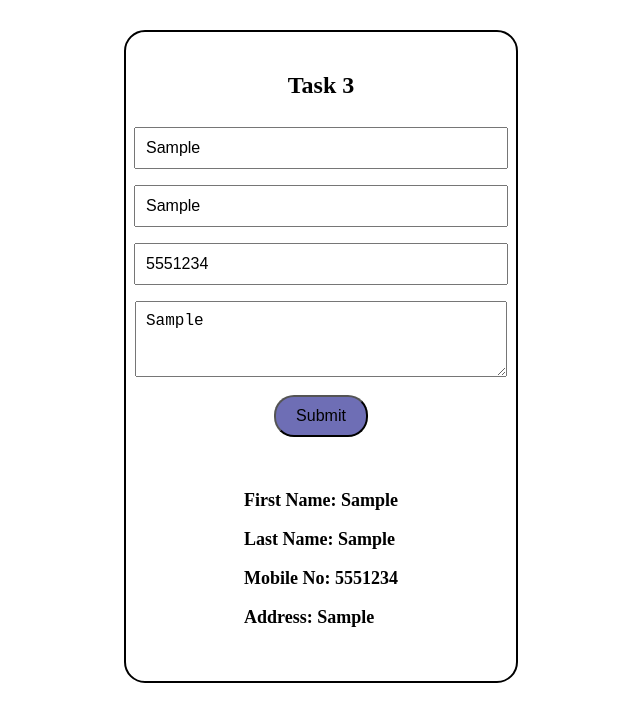
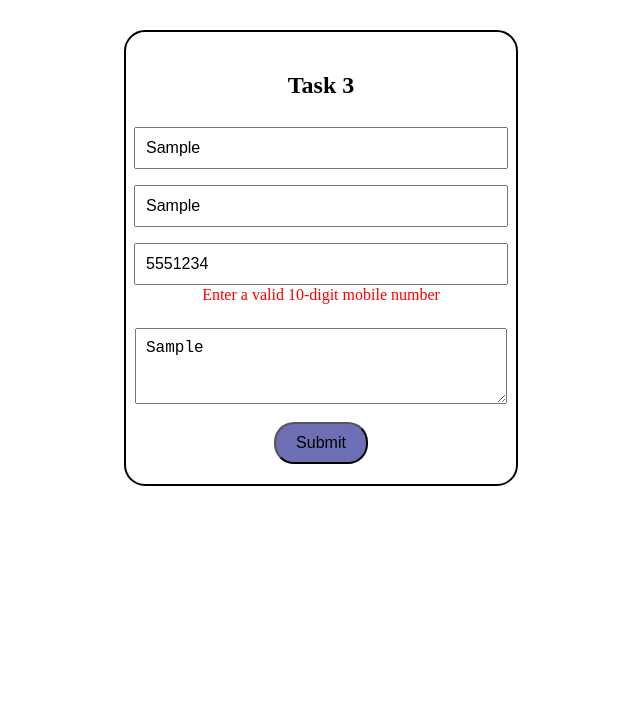
Before and after one commit to NilofarPinjari/Card, a React (Vite) app: page / in a window 1280 px wide. Both pictures are taken after typing "Sample", "Sample", "5551234", "Sample" into the empty fields and a click on the button "Submit". Shown: the top 722 px of the page, without its empty margins (319-959 px from the left). Built offline with nearby package versions, Linux system fonts and the light colour scheme.

Commit message:
Resolved merge conflicts

```diff
--- a/src/Forms.css
+++ b/src/Forms.css
@@ -1,5 +1,4 @@
 .container {
-
   margin: 30px auto;
   padding: 20px;
   text-align: center;
@@ -23,7 +22,9 @@
 
 .error {
   color: red;
-  margin-top: 10px;
+  margin-top: -7px;
+  float:left;
+
 }
 
 .output {
--- a/src/Forms.jsx
+++ b/src/Forms.jsx
@@ -1,11 +1,10 @@
-import {useState} from 'react';
+import { useState } from 'react';
 import './Forms.css';
 
 export default function Forms() {
-  const [data, setData] = useState({ firstName: '',lastName: '',mobile: '', address: '', });
-
+  const [data, setData] = useState({ firstName: '', lastName: '', mobile: '', address: '' });
   const [submitData, setSubmitData] = useState(null);
-  const [error, setError] = useState('');
+  const [errors, setErrors] = useState({});
 
   const changeValue = (e) => {
     const { name, value } = e.target;
@@ -14,16 +13,34 @@ export default function Forms() {
       ...data,
       [name]: value,
     });
+
+    setErrors((prevErrors) => ({
+      ...prevErrors,
+      [name]: '',
+    }));
+  };
+
+  const validate = () => {
+    const newErrors = {};
+    const mobileRegex = /^[0-9]{10}$/;
+
+    if (!data.firstName){ newErrors.firstName = 'Enter the first name'};
+    if (!data.lastName) {newErrors.lastName = 'Enter the last name'};
+    if (!data.mobile) {newErrors.mobile = 'Enter the mobile number'}
+    else if (!mobileRegex.test(data.mobile)) {newErrors.mobile = 'Enter a valid 10-digit mobile number'};
+    if (!data.address) {newErrors.address = 'Enter the address'};
+
+    return newErrors;
   };
 
   const clickSubmit = () => {
-    const { firstName, lastName, mobile, address } = data;
+    const validationErrors = validate();
 
-    if (!firstName || !lastName || !mobile || !address) {
-      setError('Fill the Data');
+    if (Object.keys(validationErrors).length > 0) {
+      setErrors(validationErrors);
       setSubmitData(null);
     } else {
-      setError('');
+      setErrors({});
       setSubmitData(data);
     }
   };
@@ -32,18 +49,19 @@ export default function Forms() {
     <div className="container">
       <h2>Task 3</h2>
 
-      <input type="text" name="firstName" placeholder="First Name" value={data.firstName}   onChange={changeValue} className="input" />
-      <input  type="text"  name="lastName"  placeholder="Last Name"  value={data.lastName}  onChange={changeValue}  className="input" />
-      <input type="tel" maxLength={10} name="mobile" placeholder="Mobile Number" value={data.mobile} onChange={changeValue} className="input"/>
-      <textarea  name="address"  placeholder="Address"  value={data.address}  onChange={changeValue}  className="input"  rows={3} />
+      <input type="text" name="firstName" placeholder="First Name" value={data.firstName} onChange={changeValue} className="input"/>
+      {errors.firstName && <p className="error">{errors.firstName}</p>}
+      <input type="text" name="lastName" placeholder="Last Name" value={data.lastName} onChange={changeValue} className="input" />
+      {errors.lastName && <p className="error">{errors.lastName}</p>}
+      <input type="tel" name="mobile" maxLength={10} placeholder="Mobile Number" value={data.mobile} onChange={changeValue} className="input"/>
+      {errors.mobile && <p className="error">{errors.mobile}</p>}
+      <textarea name="address" placeholder="Address" value={data.address} onChange={changeValue} className="input" rows={3}/>
+      {errors.address && <p className="error">{errors.address}</p>}
 
       <button onClick={clickSubmit} className="submit">Submit</button>
 
-      {error && <p className="error">{error}</p>}
-
       {submitData && (
         <div className="output">
-
           <p>First Name: {submitData.firstName}</p>
           <p>Last Name: {submitData.lastName}</p>
           <p>Mobile No: {submitData.mobile}</p>
```
